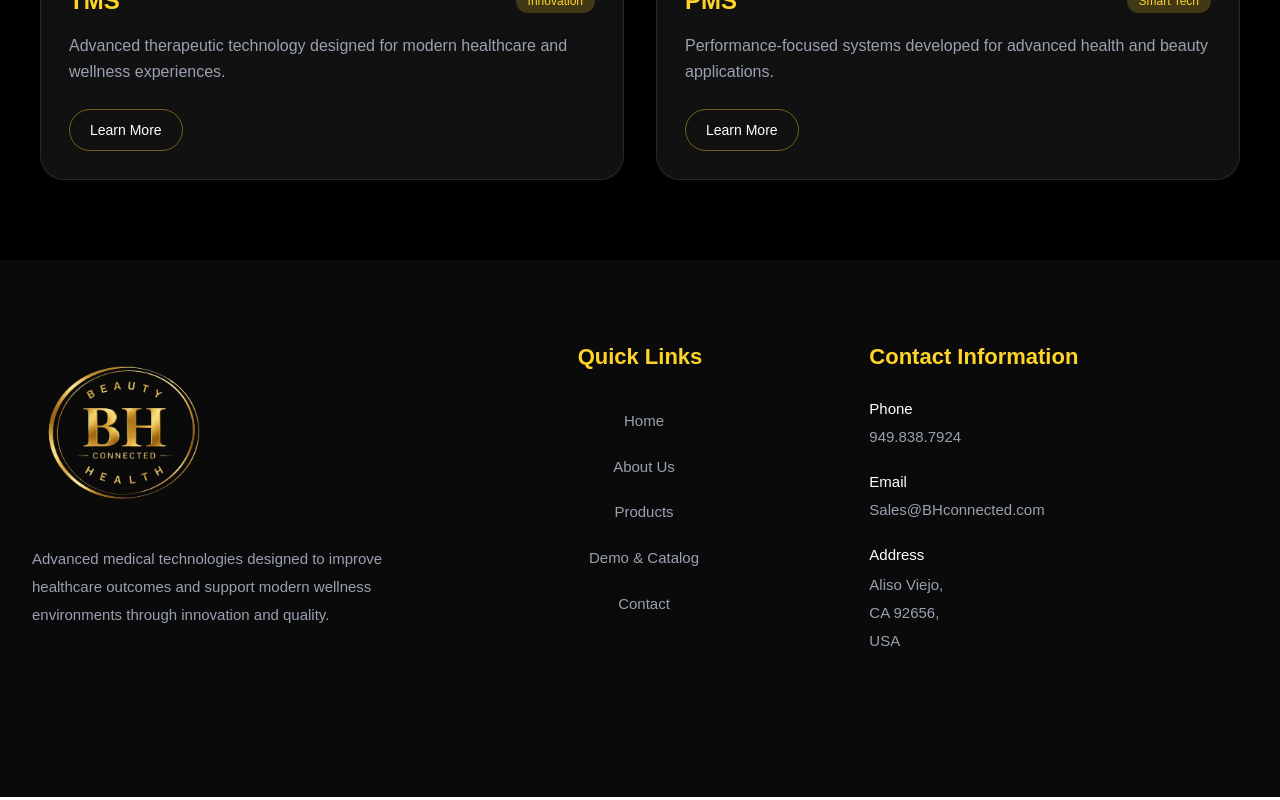
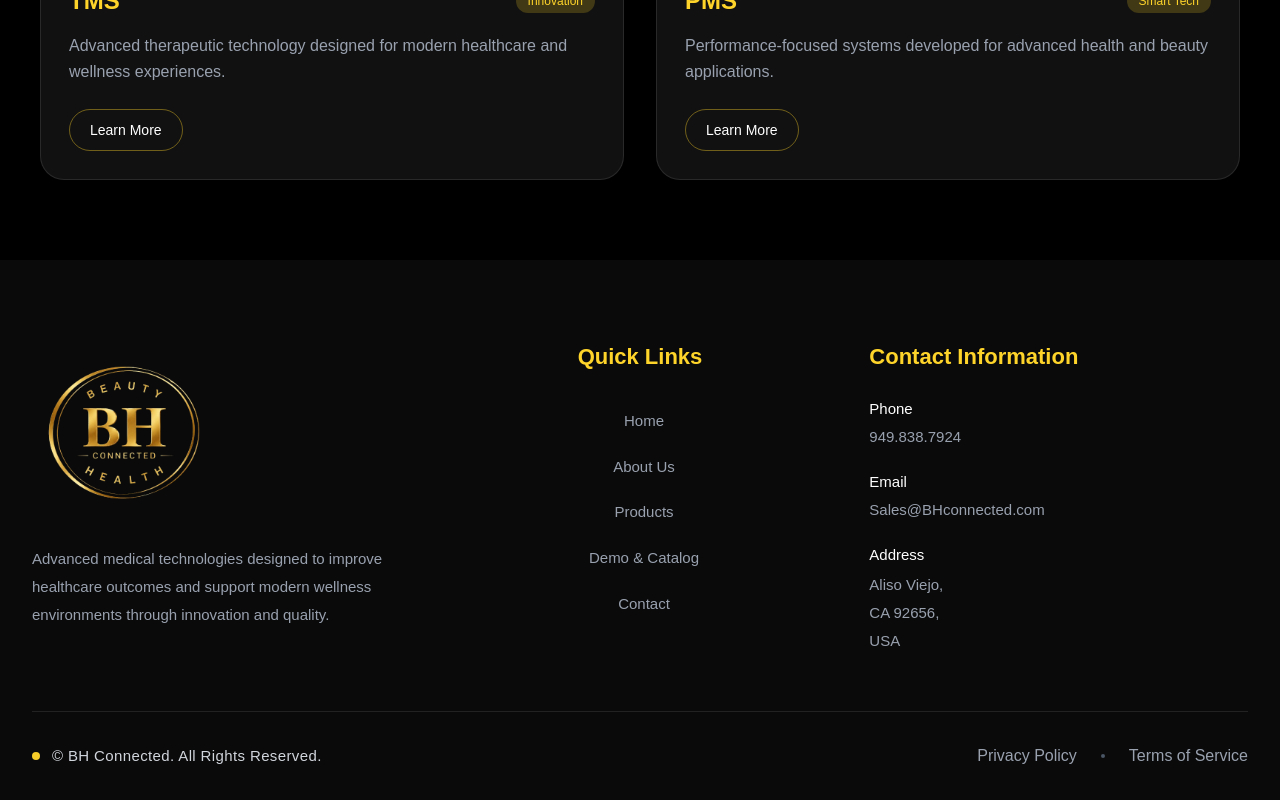
Before and after one commit to sritechbees/bhconnectproject, a Next.js app: page / in a window 1280 px wide. Shown: the part 1462-2262 px from the top of the page. Built offline with nearby package versions, Linux system fonts and the light colour scheme.

Commit message:
overflow hidden footer

```diff
--- a/src/layout/footer.tsx
+++ b/src/layout/footer.tsx
@@ -15,7 +15,7 @@ export default function Footer() {
   }, []);
 
   return (
-    <footer className="bg-[#0a0a0a] text-white overflow-hidden">
+    <footer className="bg-[#0a0a0a] text-white">
 
       {/* ========================================= */}
       {/* MAIN CONTAINER */}
@@ -213,45 +213,91 @@ export default function Footer() {
         {/* ========================================= */}
         {/* DIVIDER */}
         {/* ========================================= */}
-
 <div
   data-aos="fade-up"
   data-aos-delay="400"
-          className="mt-14 pt-8 border-t border-white/10"
+  className="mt-14 pt-8 border-t border-white/10 w-full"
 >
-
-          <div className="flex flex-col lg:flex-row items-center justify-between gap-5">
-
+  <div
+    className="
+      flex
+      flex-col
+      md:flex-row
+      items-center
+      justify-between
+      gap-6
+      w-full
+    "
+  >
     {/* COPYRIGHT */}
 
-            <div className="flex items-center gap-3 text-center lg:text-left">
+    <div className="flex items-center justify-center md:justify-start gap-3">
+      <div className="w-2 h-2 rounded-full bg-[#fed42a] animate-pulse" />
 
-              <div className="w-2 h-2 rounded-full bg-[#fed42a] animate-pulse"></div>
-
-              <p className="text-sm sm:text-[15px] text-gray-300 tracking-wide">
+      <p className="text-sm sm:text-[15px] text-gray-300 tracking-wide text-center md:text-left">
         © BH Connected. All Rights Reserved.
       </p>
-
     </div>
 
     {/* FOOTER LINKS */}
 
-            <div className="flex flex-wrap items-center justify-center gap-4 sm:gap-6 text-sm sm:text-[15px]">
-
-              <span className="relative cursor-pointer text-gray-500 hover:text-[#fed42a] transition duration-300 after:absolute after:left-0 after:-bottom-1 after:h-[1px] after:w-0 after:bg-[#fed42a] hover:after:w-full after:transition-all after:duration-300">
+    <div
+      className="
+        flex
+        flex-wrap
+        justify-center
+        items-center
+        gap-4
+        sm:gap-6
+      "
+    >
+      <span
+        className="
+          relative
+          cursor-pointer
+          text-gray-400
+          hover:text-[#fed42a]
+          transition-all
+          duration-300
+          after:absolute
+          after:left-0
+          after:-bottom-1
+          after:h-[1px]
+          after:w-0
+          after:bg-[#fed42a]
+          hover:after:w-full
+          after:transition-all
+          after:duration-300
+        "
+      >
         Privacy Policy
       </span>
 
-              <div className="w-1 h-1 rounded-full bg-gray-600 hidden sm:block"></div>
+      <div className="hidden md:block w-1 h-1 rounded-full bg-gray-600" />
 
-              <span className="relative cursor-pointer text-gray-500 hover:text-[#fed42a] transition duration-300 after:absolute after:left-0 after:-bottom-1 after:h-[1px] after:w-0 after:bg-[#fed42a] hover:after:w-full after:transition-all after:duration-300">
+      <span
+        className="
+          relative
+          cursor-pointer
+          text-gray-400
+          hover:text-[#fed42a]
+          transition-all
+          duration-300
+          after:absolute
+          after:left-0
+          after:-bottom-1
+          after:h-[1px]
+          after:w-0
+          after:bg-[#fed42a]
+          hover:after:w-full
+          after:transition-all
+          after:duration-300
+        "
+      >
         Terms of Service
       </span>
-
     </div>
-
   </div>
-
 </div>
 
       </div>
```
Lines whose indentation alone changed are shown as unchanged.
